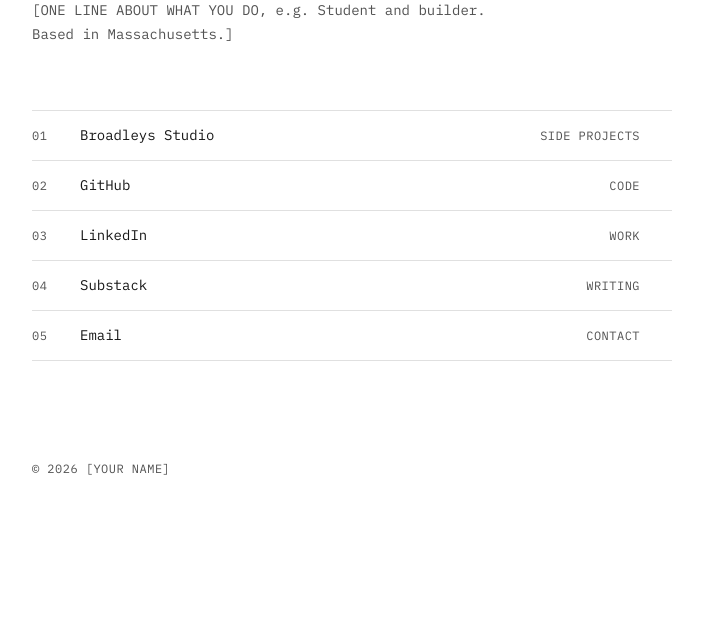
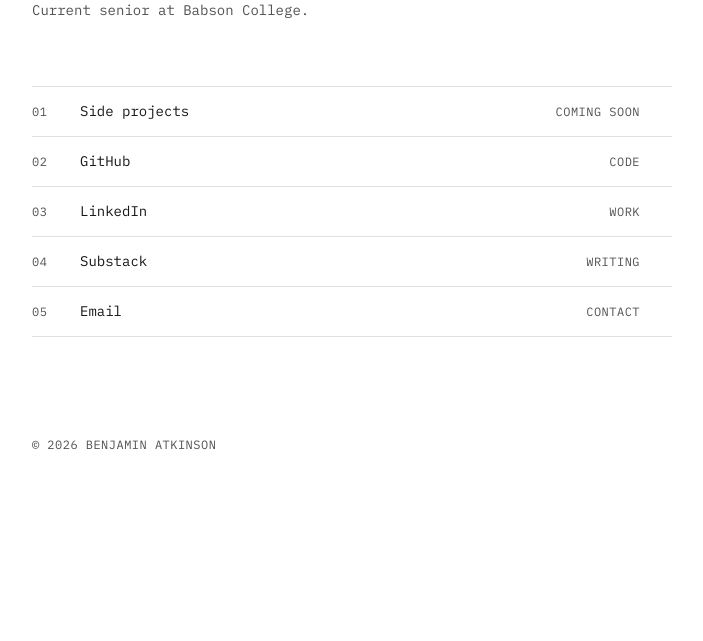
Before and after one commit to bentouchdowns22/personal-site, a plain HTML site: page index.html in a window 1280 px wide. Shown: the part 226-867 px from the top of the page, without its empty margins (96-799 px from the left). After the commit the page ends 843 px from the top, so only its background shows below. Drawn offline with Linux system fonts and the light colour scheme.

Commit message:
Fill in name, descriptor and links
Co-Authored-By: Claude Sonnet 5.5 <noreply@anthropic.com>

```diff
--- a/index.html
+++ b/index.html
@@ -10,13 +10,13 @@
    to change. Links render in order, numbered 01, 02, 03 …
    ========================================================================== */
 const CONFIG = {
-  name: "[YOUR NAME]",
-  descriptor: "[ONE LINE ABOUT WHAT YOU DO, e.g. Student and builder. Based in Massachusetts.]",
+  name: "Benjamin Atkinson",
+  descriptor: "Current senior at Babson College.",
   links: [
-    { label: "Broadleys Studio", url: "#",                      note: "Side projects" },
+    { label: "Side projects",    url: "#",                      note: "Coming soon" },
     { label: "GitHub",           url: "#",                      note: "Code" },
-    { label: "LinkedIn",         url: "#",                      note: "Work" },
-    { label: "Substack",         url: "#",                      note: "Writing" },
+    { label: "LinkedIn",         url: "https://www.linkedin.com/in/benjaminatkinson0", note: "Work" },
+    { label: "Substack",         url: "https://substack.com/@benjaminmichaelatkinson", note: "Writing" },
     { label: "Email",            url: "mailto:you@example.com", note: "Contact" },
   ],
 };
@@ -52,14 +52,14 @@ document.addEventListener("DOMContentLoaded", () => {
 
 <!-- Static copies of CONFIG values. Link-preview scrapers (iMessage, Slack,
      X, LinkedIn) don't run JavaScript, so update these when you edit CONFIG. -->
-<title>[YOUR NAME]</title>
-<meta name="description" data-meta="descriptor" content="[ONE LINE ABOUT WHAT YOU DO, e.g. Student and builder. Based in Massachusetts.]">
+<title>Benjamin Atkinson</title>
+<meta name="description" data-meta="descriptor" content="Current senior at Babson College.">
 <meta property="og:type" content="website">
-<meta property="og:title" data-meta="name" content="[YOUR NAME]">
-<meta property="og:description" data-meta="descriptor" content="[ONE LINE ABOUT WHAT YOU DO, e.g. Student and builder. Based in Massachusetts.]">
+<meta property="og:title" data-meta="name" content="Benjamin Atkinson">
+<meta property="og:description" data-meta="descriptor" content="Current senior at Babson College.">
 <meta name="twitter:card" content="summary">
-<meta name="twitter:title" data-meta="name" content="[YOUR NAME]">
-<meta name="twitter:description" data-meta="descriptor" content="[ONE LINE ABOUT WHAT YOU DO, e.g. Student and builder. Based in Massachusetts.]">
+<meta name="twitter:title" data-meta="name" content="Benjamin Atkinson">
+<meta name="twitter:description" data-meta="descriptor" content="Current senior at Babson College.">
 
 <meta name="theme-color" content="#ffffff">
 <meta name="color-scheme" content="light">
```
